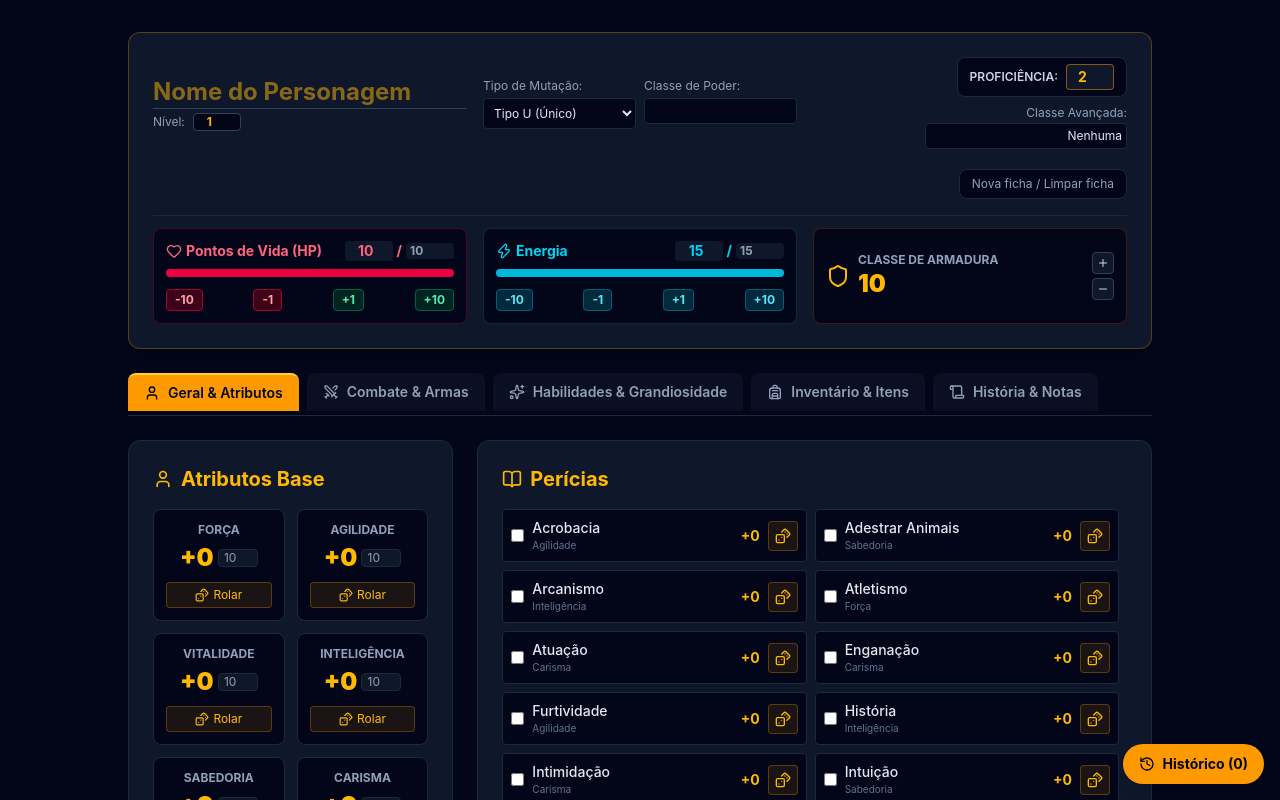
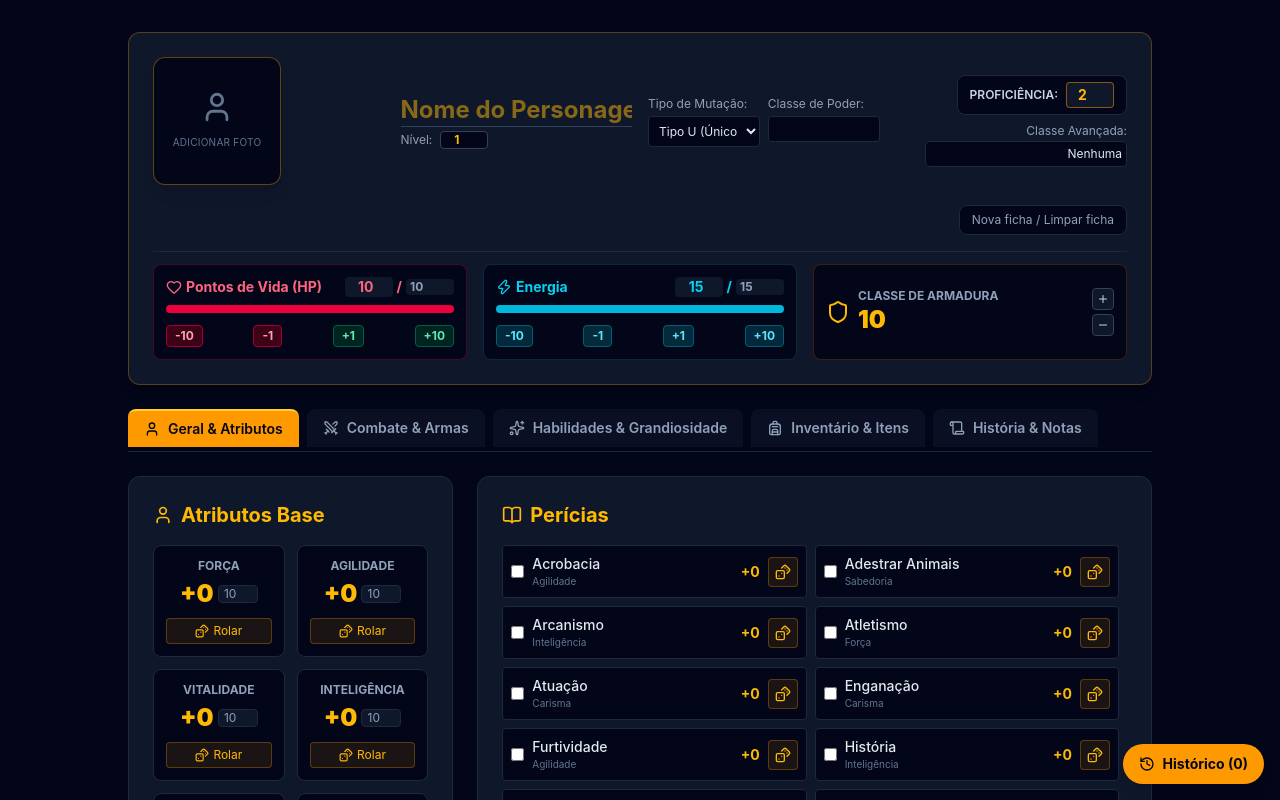
Before and after one commit to kimarispr/Ficha-Rpg-ODespertar, a React (Vite) app: page / in a window 1280 px wide. Shown: the top 800 px of the page. Built offline with nearby package versions, Linux system fonts and the light colour scheme.

Commit message:
Atualização Despertar

```diff
--- a/src/App.jsx
+++ b/src/App.jsx
@@ -83,6 +83,8 @@ export default function App() {
 
   // Anotações
   const [notes, setNotes] = useState(() => loadSavedState('notes', ''));
+  // Foto do personagem (salva localmente neste navegador como imagem comprimida).
+  const [characterImage, setCharacterImage] = useState(() => loadSavedState('characterImage', ''));
 
   // Salva automaticamente a ficha neste navegador.
   // Os dados não são enviados para o servidor nem compartilhados com outros jogadores.
@@ -100,7 +102,8 @@ export default function App() {
         abilities,
         gold,
         inventory,
-        notes
+        notes,
+        characterImage
       }));
     } catch (error) {
       console.warn('Não foi possível salvar a ficha localmente:', error);
@@ -117,7 +120,8 @@ export default function App() {
     abilities,
     gold,
     inventory,
-    notes
+    notes,
+    characterImage
   ]);
 
 
@@ -242,6 +246,44 @@ export default function App() {
     }
   };
 
+  const handleCharacterImage = (event) => {
+    const file = event.target.files?.[0];
+    if (!file) return;
+
+    if (!file.type.startsWith('image/')) {
+      alert('Escolha um arquivo de imagem.');
+      return;
+    }
+
+    const reader = new FileReader();
+    reader.onload = () => {
+      const img = new Image();
+      img.onload = () => {
+        // Reduz a imagem antes de salvar para evitar estourar o limite do localStorage.
+        const maxSize = 700;
+        const scale = Math.min(1, maxSize / Math.max(img.width, img.height));
+        const canvas = document.createElement('canvas');
+        canvas.width = Math.max(1, Math.round(img.width * scale));
+        canvas.height = Math.max(1, Math.round(img.height * scale));
+        const ctx = canvas.getContext('2d');
+        ctx.drawImage(img, 0, 0, canvas.width, canvas.height);
+        const compressed = canvas.toDataURL('image/jpeg', 0.78);
+        setCharacterImage(compressed);
+      };
+      img.onerror = () => alert('Não foi possível carregar essa imagem.');
+      img.src = reader.result;
+    };
+    reader.onerror = () => alert('Não foi possível ler essa imagem.');
+    reader.readAsDataURL(file);
+
+    // Permite escolher a mesma imagem novamente depois.
+    event.target.value = '';
+  };
+
+  const removeCharacterImage = () => {
+    setCharacterImage('');
+  };
+
   const resetCharacterSheet = () => {
     const confirmed = window.confirm(
       'Isso apagará a ficha salva neste navegador e criará uma ficha nova. Continuar?'
@@ -274,7 +316,8 @@ export default function App() {
       abilities: [],
       gold: 10,
       inventory: [],
-      notes: ''
+      notes: '',
+      characterImage: ''
     };
 
     setCharInfo(fresh.charInfo);
@@ -289,6 +332,7 @@ export default function App() {
     setGold(fresh.gold);
     setInventory(fresh.inventory);
     setNotes(fresh.notes);
+    setCharacterImage(fresh.characterImage);
 
     localStorage.setItem(STORAGE_KEY, JSON.stringify(fresh));
     setRollHistory([]);
@@ -301,10 +345,51 @@ export default function App() {
 
         {/* CABEÇALHO DO PERSONAGEM */}
         <header className="bg-slate-900 border border-amber-500/30 p-6 rounded-xl shadow-lg space-y-4">
-          <div className="grid grid-cols-1 md:grid-cols-3 gap-4 items-center">
+          <div className="grid grid-cols-1 md:grid-cols-4 gap-4 items-center">
+
+            {/* Foto do Personagem */}
+            <div className="flex items-center justify-center md:justify-start">
+              <div className="relative">
+                <label
+                  htmlFor="character-image-upload"
+                  className="w-28 h-28 md:w-32 md:h-32 rounded-xl border border-amber-500/40 bg-slate-950 overflow-hidden flex items-center justify-center cursor-pointer hover:border-amber-400 transition shadow-lg"
+                  title="Adicionar ou trocar foto do personagem"
+                >
+                  {characterImage ? (
+                    <img
+                      src={characterImage}
+                      alt="Retrato do personagem"
+                      className="w-full h-full object-cover"
+                    />
+                  ) : (
+                    <div className="text-center text-slate-500 px-2">
+                      <User size={34} className="mx-auto mb-1" />
+                      <span className="text-[10px] uppercase tracking-wide">Adicionar foto</span>
+                    </div>
+                  )}
+                </label>
+                <input
+                  id="character-image-upload"
+                  type="file"
+                  accept="image/*"
+                  onChange={handleCharacterImage}
+                  className="hidden"
+                />
+                {characterImage && (
+                  <button
+                    type="button"
+                    onClick={removeCharacterImage}
+                    className="absolute -top-2 -right-2 w-7 h-7 rounded-full bg-rose-950 border border-rose-700 text-rose-300 hover:bg-rose-900 flex items-center justify-center"
+                    title="Remover foto"
+                  >
+                    <X size={14} />
+                  </button>
+                )}
+              </div>
+            </div>
 
             {/* Nome e Nível */}
-            <div className="space-y-1">
+            <div className="space-y-1 md:col-span-1">
               <input
                 type="text"
                 value={charInfo.name}
```
